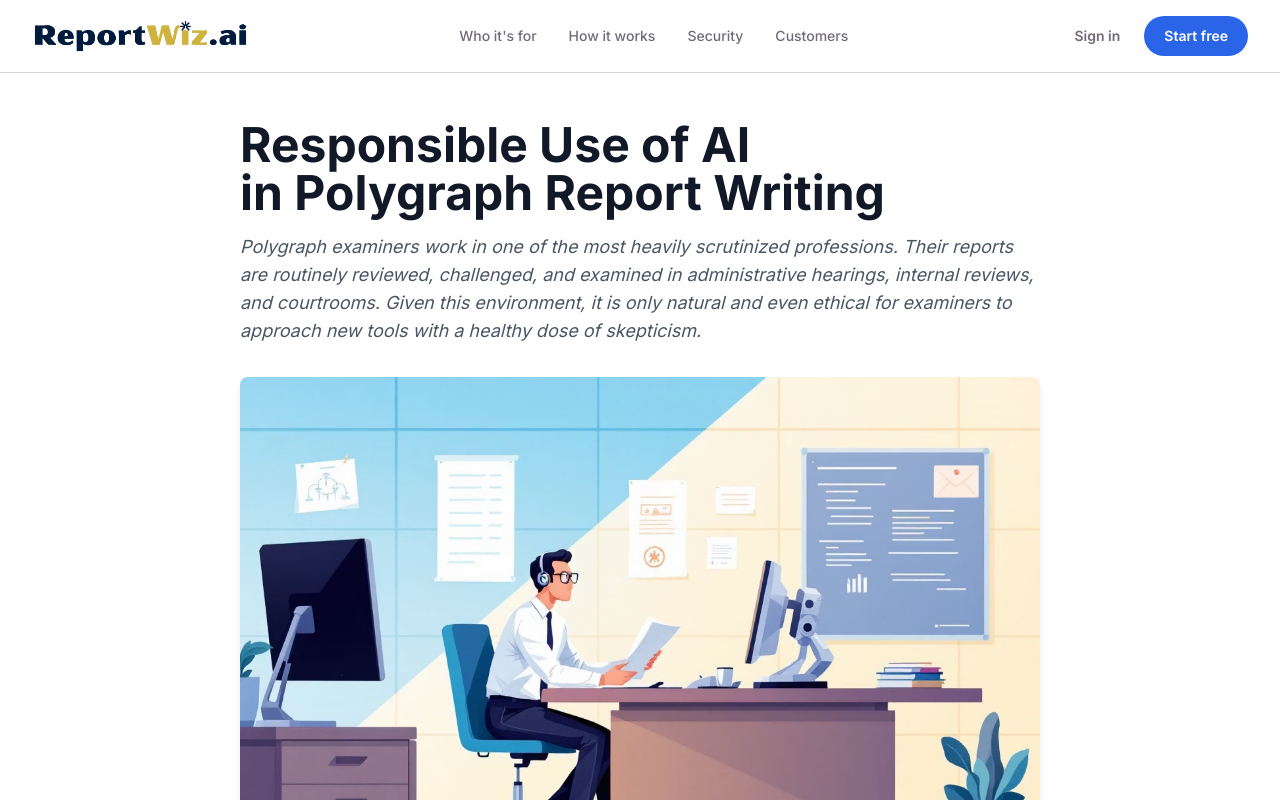
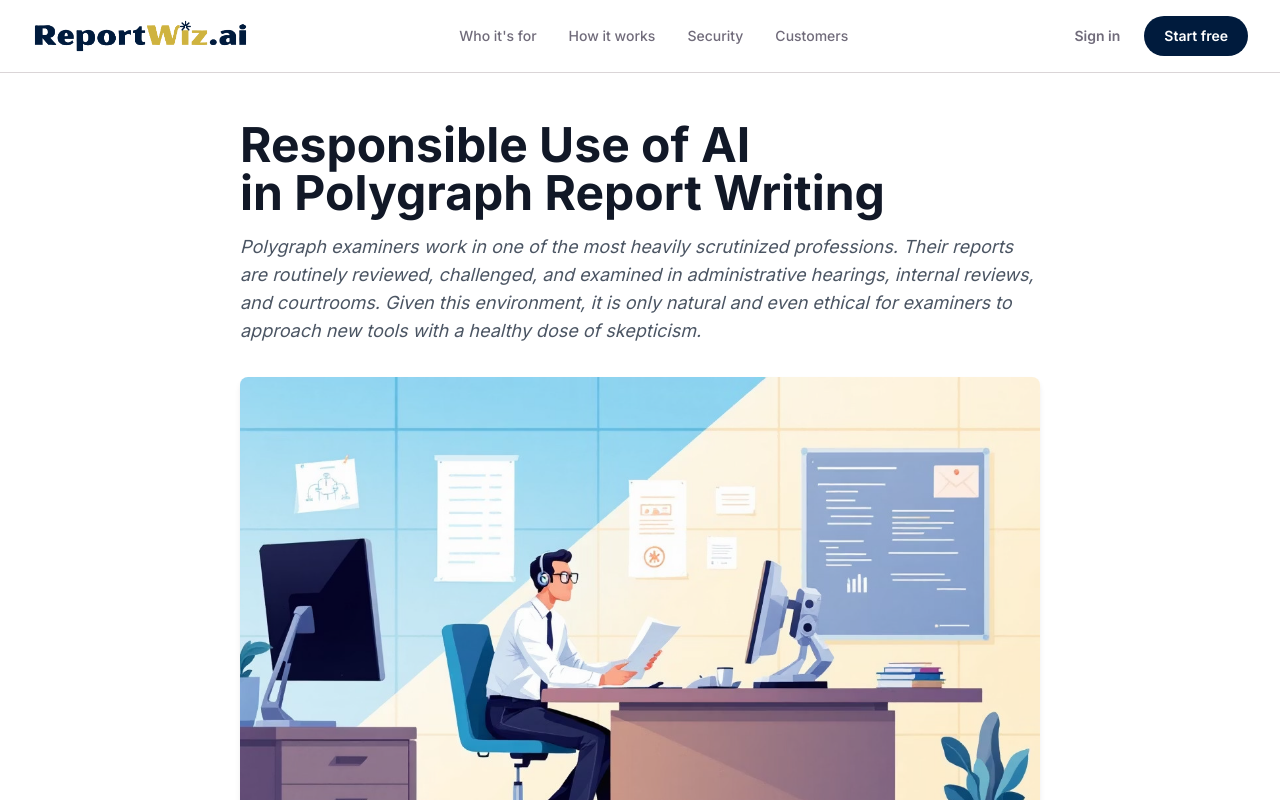
Before and after one commit to PolygraphReports/report-wiz-marketing, a Next.js app: page /ai-responsible-use-polygraph in a window 1280 px wide. Shown: the top 800 px of the page. Built offline with nearby package versions, Linux system fonts and the light colour scheme.

Commit message:
button color update

```diff
--- a/app/page.tsx
+++ b/app/page.tsx
@@ -161,7 +161,7 @@ export default function Home() {
               <div className="mt-8 flex flex-col gap-3 sm:flex-row sm:items-center">
                 <a
                   href={APP_REGISTER_URL}
-                  className="inline-flex items-center justify-center gap-2 rounded-full bg-ploy-accent-primary px-7 py-3.5 text-base font-semibold text-ploy-text-on-accent-primary transition-colors hover:bg-ploy-accent-primary/90"
+                  className="inline-flex items-center justify-center gap-2 rounded-full bg-ploy-button-primary px-7 py-3.5 text-base font-semibold text-ploy-text-on-accent-primary transition-colors hover:bg-ploy-button-primary/90"
                 >
                   Start free trial
                   <ArrowRightIcon className="h-4 w-4" />
--- a/components/Header.tsx
+++ b/components/Header.tsx
@@ -48,7 +48,7 @@ export default function Header() {
           </a>
           <a
             href={APP_REGISTER_URL}
-            className="inline-flex items-center rounded-full bg-ploy-accent-primary px-5 py-2.5 text-sm font-semibold text-ploy-text-on-accent-primary transition-colors hover:bg-ploy-accent-primary/90"
+            className="inline-flex items-center rounded-full bg-ploy-button-primary px-5 py-2.5 text-sm font-semibold text-ploy-text-on-accent-primary transition-colors hover:bg-ploy-button-primary/90"
           >
             Start free
           </a>
--- a/components/PricingSection.tsx
+++ b/components/PricingSection.tsx
@@ -179,7 +179,7 @@ export default function PricingSection() {
               ))}
               <a
                 href={APP_REGISTER_URL}
-                className="mt-8 block w-full rounded-full bg-ploy-accent-primary px-4 py-2.5 text-center text-sm font-semibold text-ploy-text-on-accent-primary transition-colors hover:bg-ploy-accent-primary/90"
+                className="mt-8 block w-full rounded-full bg-ploy-button-primary px-4 py-2.5 text-center text-sm font-semibold text-ploy-text-on-accent-primary transition-colors hover:bg-ploy-button-primary/90"
               >
                 Start Free Trial
               </a>
--- a/tailwind.config.js
+++ b/tailwind.config.js
@@ -15,6 +15,7 @@ module.exports = {
         ploy: {
           'accent-primary': 'oklch(0.548 0.207 263)',
           'accent-primary-300': 'oklch(0.75 0.12 263)',
+          'button-primary': '#001b3d',
           'background-primary': 'oklch(1 0 0)',
           'background-secondary': 'oklch(0.969 0.008 248)',
           'neutral-secondary': 'oklch(0.969 0.008 248)',
```
